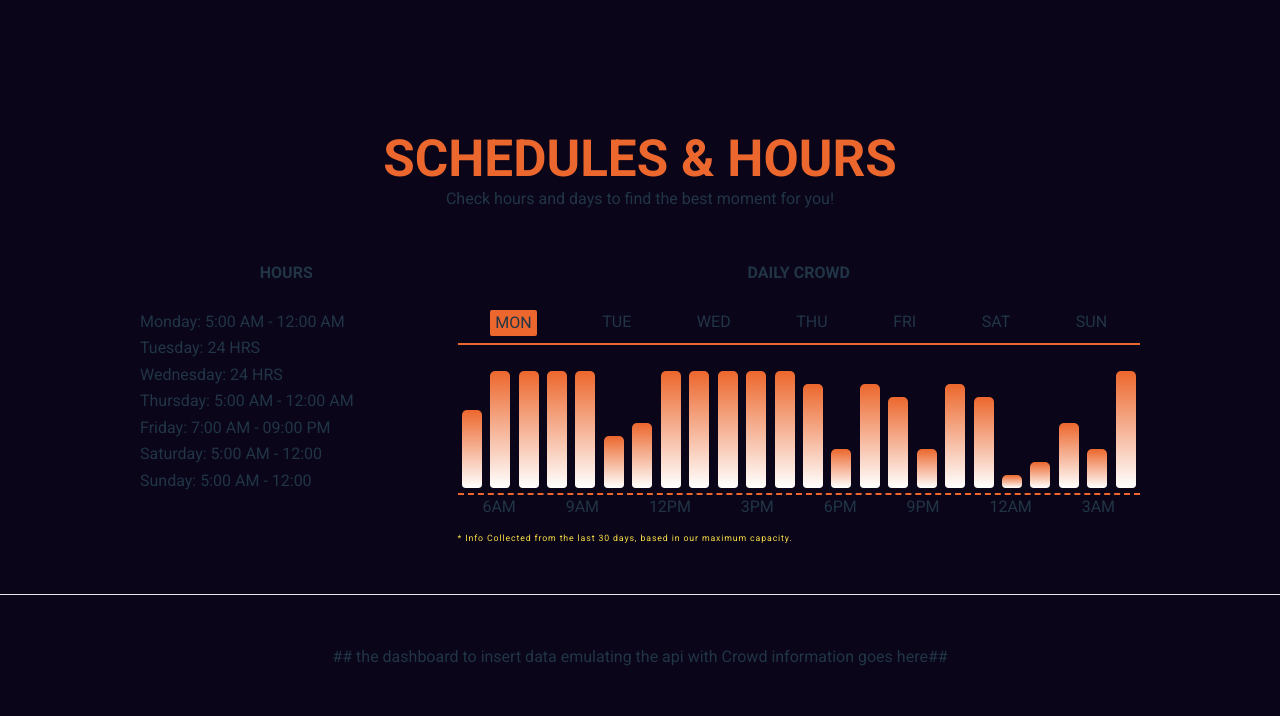
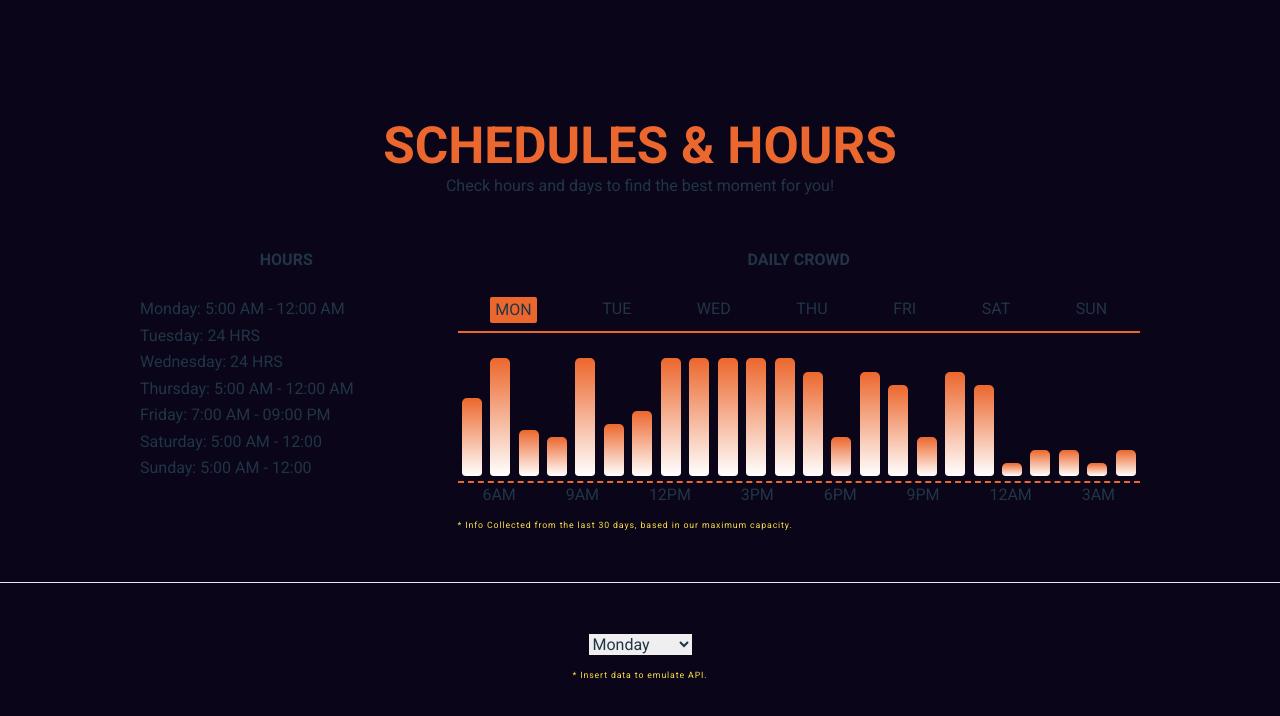
Before and after one commit to luisgcode/crowdMeterSystem, a React (Vite) app: page / in a window 1280 px wide. Shown: the top 716 px of the page. Built offline with nearby package versions, Linux system fonts and the light colour scheme.

Commit message:
Working on dashboard api

```diff
--- a/src/crowdMeter/Crowdmeter.jsx
+++ b/src/crowdMeter/Crowdmeter.jsx
@@ -54,14 +54,14 @@ const Crowdmeter = () => {
                 <span
                   className="bar-tab bg-gradient-to-t from-white to-titleColor w-8 rounded-t-lg rounded-b-md"
                   style={{
-                    height: "90%", // Establece la altura que deseas
+                    height: "35%", // Establece la altura que deseas
                     transformOrigin: "bottom", // Cambia el punto de origen a la parte inferior
                   }}
                 ></span>
                 <span
                   className="bar-tab bg-gradient-to-t from-white to-titleColor w-8 rounded-t-lg rounded-b-md"
                   style={{
-                    height: "90%", // Establece la altura que deseas
+                    height: "30%", // Establece la altura que deseas
                     transformOrigin: "bottom", // Cambia el punto de origen a la parte inferior
                   }}
                 ></span>
@@ -187,21 +187,21 @@ const Crowdmeter = () => {
                 <span
                   className="bar-tab bg-gradient-to-t from-white to-titleColor w-8 rounded-t-lg rounded-b-md"
                   style={{
-                    height: "50%", // Establece la altura que deseas
+                    height: "20%", // Establece la altura que deseas
                     transformOrigin: "bottom", // Cambia el punto de origen a la parte inferior
                   }}
                 ></span>
                 <span
                   className="bar-tab bg-gradient-to-t from-white to-titleColor w-8 rounded-t-lg rounded-b-md"
                   style={{
-                    height: "30%", // Establece la altura que deseas
+                    height: "10%", // Establece la altura que deseas
                     transformOrigin: "bottom", // Cambia el punto de origen a la parte inferior
                   }}
                 ></span>
                 <span
                   className="bar-tab bg-gradient-to-t from-white to-titleColor w-8 rounded-t-lg rounded-b-md"
                   style={{
-                    height: "90%", // Establece la altura que deseas
+                    height: "20%", // Establece la altura que deseas
                     transformOrigin: "bottom", // Cambia el punto de origen a la parte inferior
                   }}
                 ></span>
--- a/src/crowdMeter/components/Simulator.jsx
+++ b/src/crowdMeter/components/Simulator.jsx
@@ -3,9 +3,21 @@ import "./Simulator.css";
 
 const Simulator = () => {
   return (
-    <div className="flex flex-col justify-center items-center  ">
-      ## the dashboard to insert data emulating the api with Crowd information
-      goes here##
+    <div className="flex justify-center flex-col items-center  ">
+      <div className="row">
+        <select name="" id="select_day">
+          <option value="Monday">Monday</option>
+          <option value="tuesday">Tuesday</option>
+          <option value="Monday">Wednesday</option>
+          <option value="Monday">Monday</option>
+          <option value="Monday">Monday</option>
+          <option value="Monday">Monday</option>
+          <option value="sunday">Sunday</option>
+        </select>
+      </div>
+      <span className="text-yellow-300 text-sm tracking-widest text-left block mt-5">
+        * Insert data to emulate API.
+      </span>
     </div>
   );
 };
```
